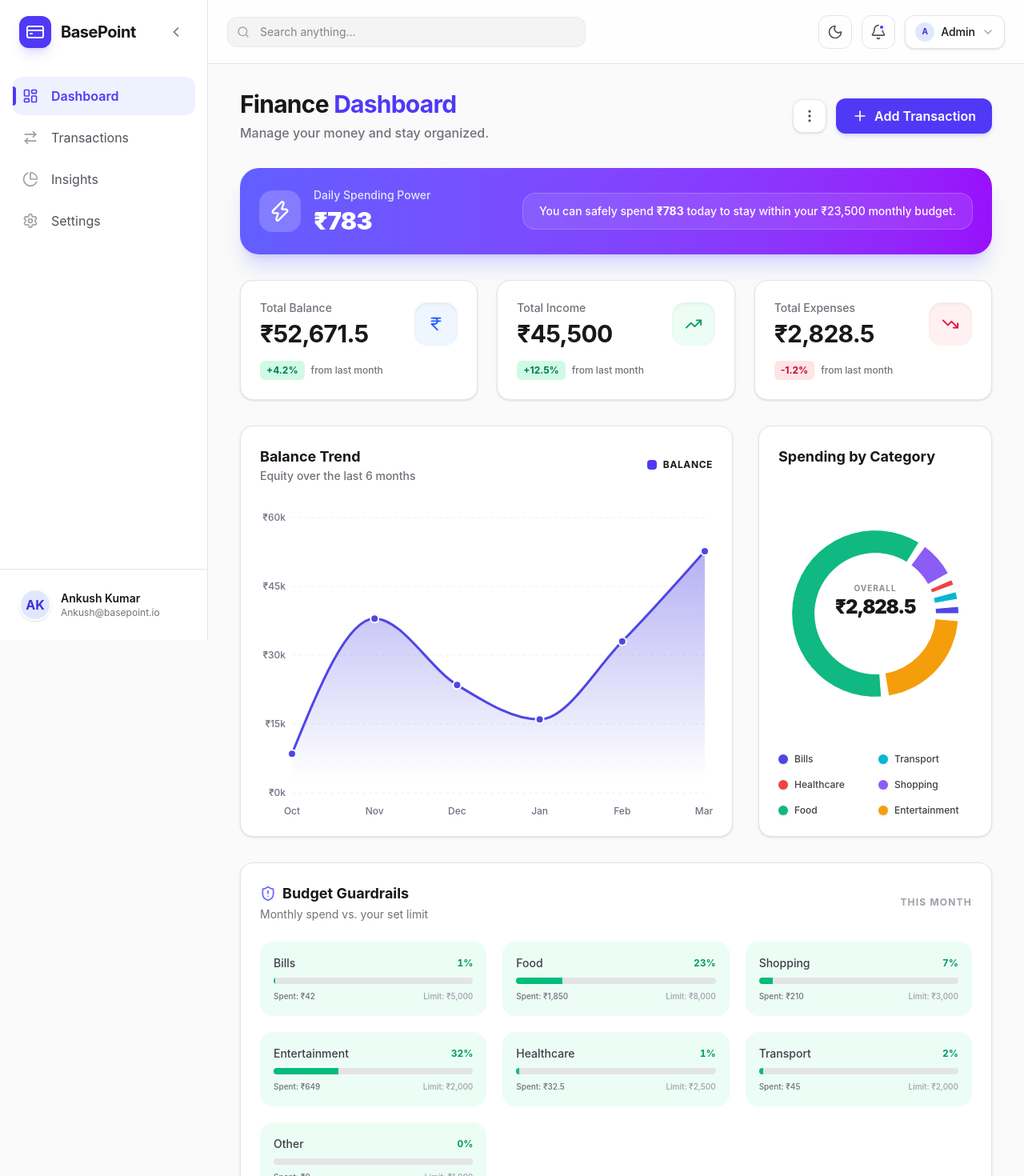
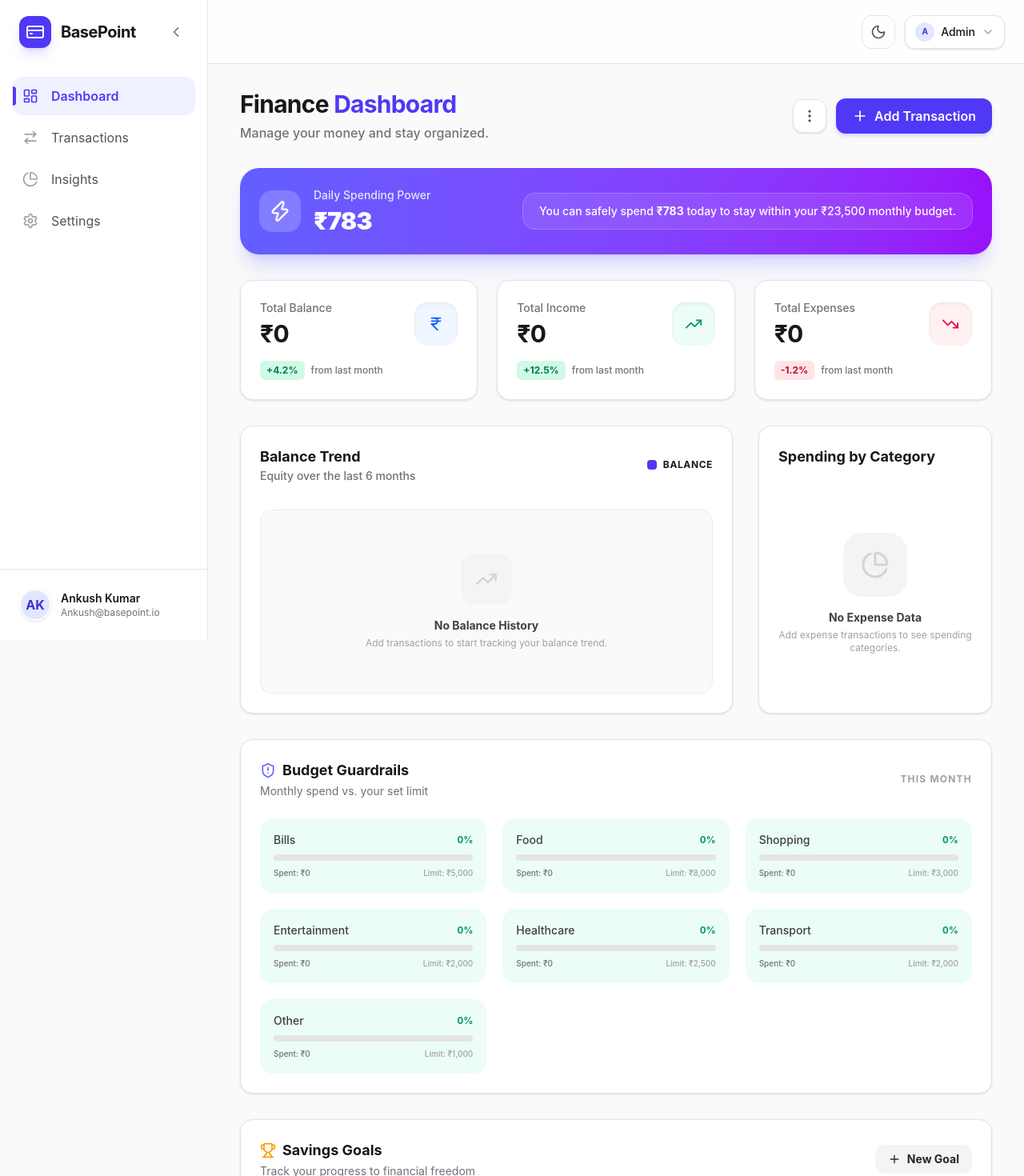
Before and after one commit to Ankush23056/BasePoint, a React (Vite) app: page / in a window 1280 px wide. Shown: the top 1470 px of the page at 80% size. Built offline with nearby package versions, Linux system fonts and the light colour scheme.

Commit message:
refactor: remove static UI elements and implement dynamic chart logic for real-time data accuracy

```diff
--- a/src/components/Dashboard.jsx
+++ b/src/components/Dashboard.jsx
@@ -342,7 +342,7 @@ const Dashboard = () => {
   const stats = useMemo(() => {
     const income = transactions.reduce((acc, curr) => curr.isPositive ? acc + curr.amount : acc, 0);
     const expenses = transactions.reduce((acc, curr) => !curr.isPositive ? acc + curr.amount : acc, 0);
-    const startingBalance = 10000;
+    const startingBalance = 0;
     return { balance: startingBalance + income - expenses, income, expenses };
   }, [transactions]);
 
@@ -428,15 +428,21 @@ const Dashboard = () => {
   }, [transactions]);
 
   const lineData = useMemo(() => {
-    const historical = [
-      { name: 'Oct', value: 8500 },
-      { name: 'Nov', value: 38000 },
-      { name: 'Dec', value: 23500 },
-      { name: 'Jan', value: 16000 },
-      { name: 'Feb', value: 33000 },
-    ];
-    return [...historical, { name: 'Mar', value: Math.max(stats.balance, 0) }];
-  }, [stats.balance]);
+    if (transactions.length === 0) return [];
+
+    const months = [];
+    const now = new Date();
+    for (let i = 5; i >= 0; i--) {
+      const d = new Date(now.getFullYear(), now.getMonth() - i, 1);
+      months.push({ name: d.toLocaleDateString('en-IN', { month: 'short' }), value: 0 });
+    }
+
+    // Set the latest month's value to current balance
+    // Historical values are kept at 0 or scaled if desired, but here we just
+    // ensure the current balance is properly reflected at the end of the chart.
+    months[5].value = Math.max(stats.balance, 0);
+    return months;
+  }, [stats.balance, transactions]);
 
   const handleAdd = (newTx) => {
     addTransaction(newTx);
@@ -473,7 +479,7 @@ const Dashboard = () => {
             <motion.button
               whileTap={{ scale: 0.97 }}
               onClick={() => setIsModalOpen(true)}
-              className="btn-primary flex items-center gap-2"
+              className="btn-primary hidden sm:flex items-center gap-2"
             >
               <Plus size={20} />
               Add Transaction
@@ -552,7 +558,18 @@ const Dashboard = () => {
               <span className="text-xs font-bold text-zinc-900 dark:text-zinc-100 uppercase tracking-wider">Balance</span>
             </div>
           </div>
-          <div className="flex-1 w-full h-[250px] sm:h-[300px] lg:h-[350px]">
+          <div className="flex-1 w-full h-[250px] sm:h-[300px] lg:h-[350px] min-w-0">
+            {transactions.length === 0 ? (
+              <div className="w-full h-full flex flex-col items-center justify-center gap-4 bg-zinc-50 dark:bg-zinc-800/20 rounded-2xl border border-dashed border-zinc-200 dark:border-zinc-800">
+                <div className="w-16 h-16 rounded-2xl bg-zinc-100 dark:bg-zinc-800 flex items-center justify-center">
+                  <TrendingUp size={28} className="text-zinc-300 dark:text-zinc-600" />
+                </div>
+                <div className="text-center">
+                  <p className="text-sm font-bold text-zinc-700 dark:text-zinc-300">No Balance History</p>
+                  <p className="text-xs text-zinc-400 dark:text-zinc-500 mt-1">Add transactions to start tracking your balance trend.</p>
+                </div>
+              </div>
+            ) : (
               <ResponsiveContainer width="100%" height="100%">
                 <AreaChart data={lineData} margin={{ top: 10, right: 10, left: -20, bottom: 0 }}>
                   <defs>
@@ -568,6 +585,7 @@ const Dashboard = () => {
                   <Area type="monotone" dataKey="value" stroke="#4F46E5" strokeWidth={3} fillOpacity={1} fill="url(#colorBalance)" dot={{ r: 5, fill: '#4F46E5', strokeWidth: 2, stroke: '#ffffff' }} activeDot={{ r: 7, fill: '#4F46E5', strokeWidth: 3, stroke: '#ffffff' }} />
                 </AreaChart>
               </ResponsiveContainer>
+            )}
           </div>
         </motion.div>
 
@@ -871,6 +889,18 @@ const Dashboard = () => {
         onClose={() => setIsGoalModalOpen(false)}
         onAdd={addGoal}
       />
+
+      {/* Floating Action Button (FAB) for mobile thumb access */}
+      {!isViewer && (
+        <motion.button
+          whileHover={{ scale: 1.05 }}
+          whileTap={{ scale: 0.95 }}
+          onClick={() => setIsModalOpen(true)}
+          className="fixed bottom-6 right-6 z-40 w-16 h-16 bg-indigo-600 text-white rounded-full shadow-2xl shadow-indigo-600/40 flex sm:hidden items-center justify-center hover:bg-indigo-700 transition-colors"
+        >
+          <Plus size={32} strokeWidth={2.5} />
+        </motion.button>
+      )}
     </motion.div>
   );
 };
--- a/src/components/Header.jsx
+++ b/src/components/Header.jsx
@@ -32,15 +32,6 @@ const Header = ({ setIsMobileMenuOpen }) => {
           >
             <Menu size={20} />
           </button>
-
-          <div className="relative max-w-md w-full hidden sm:block group">
-            <Search className="absolute left-3 top-1/2 -translate-y-1/2 w-4 h-4 text-zinc-400 group-focus-within:text-indigo-500 transition-colors" />
-            <input
-              type="text"
-              placeholder="Search anything..."
-              className="w-full bg-zinc-100 dark:bg-zinc-800 border-transparent focus:border-indigo-500 focus:ring-0 rounded-xl py-2 pl-10 pr-4 text-sm transition-all dark:text-zinc-200 focus:bg-white dark:focus:bg-zinc-950 border border-zinc-200/50 dark:border-zinc-700/50"
-            />
-          </div>
         </div>
 
         <div className="flex items-center gap-2 sm:gap-3">
@@ -68,14 +59,6 @@ const Header = ({ setIsMobileMenuOpen }) => {
             {theme === 'light' ? <Moon size={20} /> : <Sun size={20} />}
           </motion.button>
 
-          {/* Notifications */}
-          <button
-            onClick={() => alert('No new notifications!')}
-            className="p-2.5 rounded-xl hover:bg-zinc-100 dark:hover:bg-zinc-800 text-zinc-600 dark:text-zinc-400 border border-zinc-200 dark:border-zinc-800 relative group transition-colors"
-          >
-            <Bell size={20} />
-            <span className="absolute top-2.5 right-3 w-2 h-2 bg-indigo-600 rounded-full border-2 border-white dark:border-zinc-900 shadow-sm" />
-          </button>
 
           {/* Role Switcher */}
           <div className="relative">
@@ -141,11 +124,6 @@ const Header = ({ setIsMobileMenuOpen }) => {
                         {role === r && <Check size={14} className="text-indigo-600 dark:text-indigo-400" />}
                       </button>
                     ))}
-                    <div className="h-px bg-zinc-200 dark:bg-zinc-800 my-1.5" />
-                    <button className="w-full flex items-center gap-2 px-4 py-2 text-sm text-red-600 hover:bg-red-50 dark:hover:bg-red-900/10 transition-colors">
-                      <LogOut size={16} />
-                      Log out
-                    </button>
                   </motion.div>
                 </>
               )}
--- a/src/store/useAppStore.js
+++ b/src/store/useAppStore.js
@@ -1,16 +1,7 @@
 import { create } from 'zustand';
 import { persist } from 'zustand/middleware';
 
-const INITIAL_TRANSACTIONS = [
-  { id: 1, name: 'Water Bill', description: 'Monthly water supply bill', category: 'Bills', amount: 42.00, date: '2026-03-30', type: 'Expense', isPositive: false },
-  { id: 2, name: 'Bus Pass', description: 'Monthly transit pass renewal', category: 'Transport', amount: 45.00, date: '2026-03-28', type: 'Expense', isPositive: false },
-  { id: 3, name: 'Pharmacy', description: 'Prescription medicine purchase', category: 'Healthcare', amount: 32.50, date: '2026-03-27', type: 'Expense', isPositive: false },
-  { id: 4, name: 'Freelance Bonus', description: 'UI design project payment', category: 'Freelance', amount: 500.00, date: '2026-03-25', type: 'Income', isPositive: true },
-  { id: 5, name: 'Clothing Store', description: 'Spring wardrobe haul', category: 'Shopping', amount: 210.00, date: '2026-03-24', type: 'Expense', isPositive: false },
-  { id: 6, name: 'Grocery Run', description: 'Weekly groceries from DMart', category: 'Food', amount: 1850.00, date: '2026-03-22', type: 'Expense', isPositive: false },
-  { id: 7, name: 'Salary Credit', description: 'March monthly salary', category: 'Freelance', amount: 45000.00, date: '2026-03-01', type: 'Income', isPositive: true },
-  { id: 8, name: 'Netflix', description: 'Monthly streaming subscription', category: 'Entertainment', amount: 649.00, date: '2026-03-15', type: 'Expense', isPositive: false },
-];
+const INITIAL_TRANSACTIONS = [];
 
 const DEFAULT_BUDGETS = {
   Bills: 5000,
--- a/vite.config.js
+++ b/vite.config.js
@@ -1,11 +1,32 @@
 import { defineConfig } from 'vite'
 import react from '@vitejs/plugin-react'
 import tailwindcss from '@tailwindcss/vite'
+import { VitePWA } from 'vite-plugin-pwa'
 
 // https://vite.dev/config/
 export default defineConfig({
   plugins: [
     react(),
     tailwindcss(),
+    VitePWA({
+      registerType: 'autoUpdate',
+      includeAssets: ['favicon.ico', 'icons.svg'],
+      manifest: {
+        name: 'BasePoint',
+        short_name: 'BasePoint',
+        description: 'Personal Finance Dashboard',
+        theme_color: '#0f172a',
+        background_color: '#ffffff',
+        display: 'standalone',
+        icons: [
+          {
+            src: 'icons.svg',
+            sizes: '192x192 512x512',
+            type: 'image/svg+xml',
+            purpose: 'any maskable'
+          }
+        ]
+      }
+    })
   ],
 })
```
Lines whose indentation alone changed are shown as unchanged.
